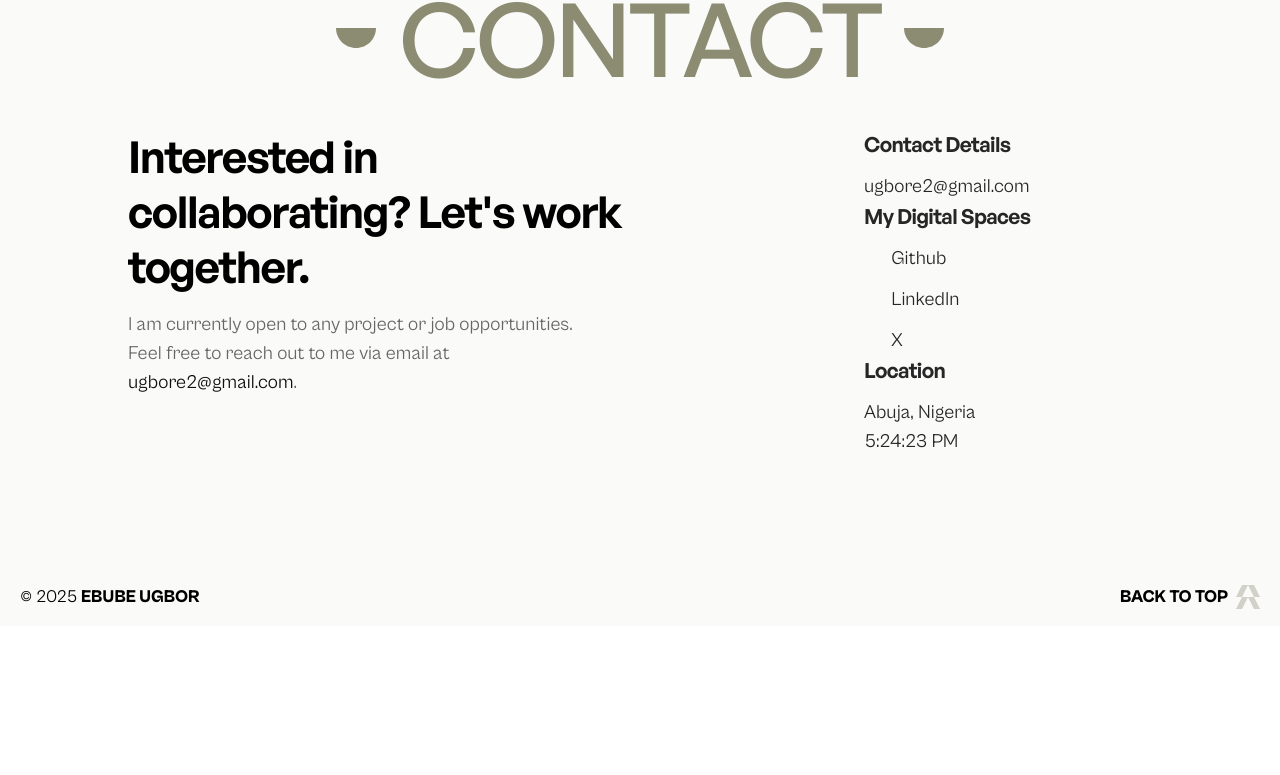
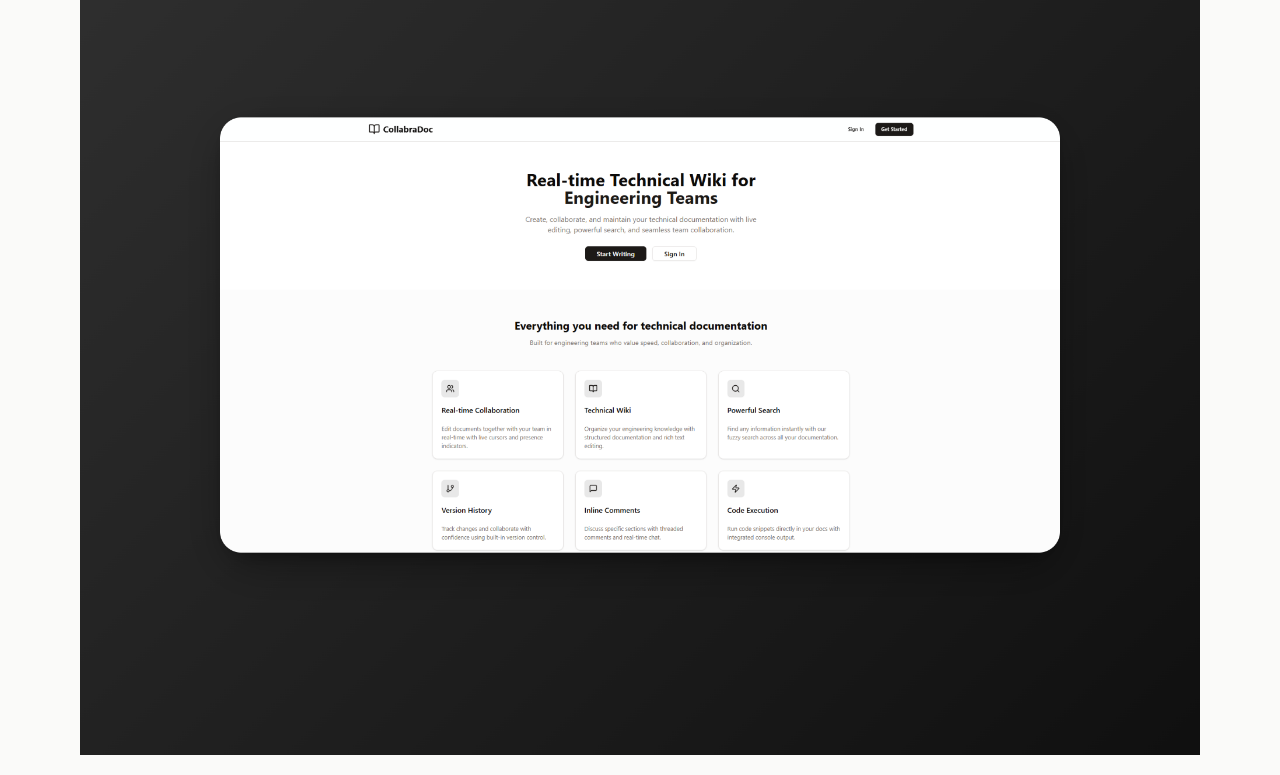
Before and after one commit to 3bube/portfolio, a React (Vite) app: page / in a window 1280 px wide. Shown: the part 5910-6685 px from the top of the page. Before the commit the page ends 6536 px from the top, so only its background shows below. Built offline with nearby package versions, Linux system fonts and the light colour scheme; some icons are missing.

Commit message:
added t0 my projects

```diff
--- a/src/App.jsx
+++ b/src/App.jsx
@@ -14,7 +14,6 @@ import Contact from "./components/homepage/Contact";
 import Footer from "./components/ui/Footer";
 
 const App = () => {
-
   gsap.registerPlugin(ScrollTrigger);
 
   const sectionRefs = useRef([]); // Creating a sectionRefs array
@@ -38,14 +37,11 @@ const App = () => {
             duration: 1,
           }),
           toggleActions: "play none none none",
-
         });
-        ScrollTrigger.refresh()
+        ScrollTrigger.refresh();
       });
     });
   }, []);
-
-
 
   return (
     <div className="bg-secondary-100">
@@ -57,7 +53,7 @@ const App = () => {
         {/* forwardedRef props to pass into the child component to access the ref, then this will go into the useRef array  */}
         <About />
         <Services />
-        <Works forwardedRef={(el) => (sectionRefs.current[1] = el)} />
+        <Works forwardedRef={(el) => (sectionRefs.current[2] = el)} />
         <Contact />
       </main>
       <Footer />
--- a/src/components/homepage/Works.jsx
+++ b/src/components/homepage/Works.jsx
@@ -3,8 +3,84 @@ import project2 from "/src/assets/images/project2.png";
 import project3 from "/src/assets/images/project3.png";
 import project4 from "/src/assets/images/project4.png";
 import project5 from "/src/assets/images/project5.png";
+import project6 from "/src/assets/images/project6.png";
 import Projects from "../ui/Projects";
 import Heading from "../ui/Heading";
+
+const projectsData = [
+  {
+    wrapperClass: "col-span-1 md:col-span-12",
+    props: {
+      link: "https://kreatorspacee.com",
+      img: kreatorspace,
+      alt: "Kreatorspacee mockup",
+      name: "Kreatorspacee",
+      type: "Web Design • Fullstack Development",
+      year: "2024",
+      tools: "ReactJS • Chakra UI • TailwindCSS • Express • Supabase",
+    },
+  },
+  {
+    wrapperClass: "col-span-1 pt-0 md:col-span-7 md:pt-16",
+    props: {
+      link: "https://rest-countries-api-with-color-switcher.vercel.app/",
+      img: project2,
+      alt: "Rest api country landing page mockup",
+      name: "Rest Country landing page",
+      type: "Frontend Development",
+      year: "2024",
+      tools: "React • TailwindCSS • API",
+    },
+  },
+  {
+    wrapperClass: "col-span-1 pt-0 md:col-span-5 md:pt-80",
+    props: {
+      link: "https://url-shortening-api-landing-page-roan-ten.vercel.app/",
+      img: project3,
+      alt: "URL shortener landing page mockup",
+      name: "URL shortener landing page",
+      type: "Frontend Development",
+      year: "2024",
+      tools: "React • TailwindCSS • API ",
+    },
+  },
+  {
+    wrapperClass: "col-span-1 h-fit pt-0 md:col-span-8 md:pt-20",
+    props: {
+      link: "#",
+      img: project4,
+      alt: "AR educational platform mockup",
+      name: "AR Educational Platform",
+      type: "Fullstack development",
+      year: "2024",
+      tools: "React Native • Supabase • React Native Paper",
+    },
+  },
+  {
+    wrapperClass: "col-span-1 h-fit md:col-span-4",
+    props: {
+      link: "https://blorg-landing-page.vercel.app/",
+      img: project5,
+      alt: "Blorg landing page mockup",
+      name: "BLOGR LANDING PAGE",
+      type: "Frontend Development",
+      year: "2024",
+      tools: "HTML • CSS",
+    },
+  },
+  {
+    wrapperClass: "col-span-1 md:col-span-12",
+    props: {
+      link: "https://collabra-doc.vercel.app/",
+      img: project6,
+      alt: "CollabraDoc mockup",
+      name: "CollabraDoc",
+      type: "Fullstack Development",
+      year: "2025",
+      tools: "Next.js • TailwindCSS • Express • MongoDB • Socket.io",
+    },
+  },
+];
 
 export default function Works({ forwardedRef }) {
   return (
@@ -15,63 +91,11 @@ export default function Works({ forwardedRef }) {
     >
       <Heading title="Projects" />
       <div className="mt-10 grid grid-cols-1 gap-16 gap-y-10 md:grid-cols-12">
-        {/* Project #1 */}
-        <div className=" col-span-1 md:col-span-12">
-          <Projects
-            link="https://kreatorspacee.com"
-            img={kreatorspace}
-            alt="Kreatorspacee mockup"
-            name="Kreatorspacee"
-            type="Web Design • Fullstack Development"
-            year="2024"
-            tools="ReactJS • Chakra UI • TailwindCSS • Express • Supabase"
-          />
-        </div>
-        {/* Project #2 */}
-        <div className="col-span-1 pt-0 md:col-span-7 md:pt-16">
-          <Projects
-            link="https://rest-countries-api-with-color-switcher.vercel.app/"
-            img={project2}
-            alt="Rest api country landing page mockup"
-            name="Rest Country landing page"
-            type="Frontend Development"
-            year="2024"
-            tools="React • TailwindCSS • API"
-          />
-        </div>
-        <div className="col-span-1 pt-0 md:col-span-5 md:pt-80">
-          <Projects
-            link="https://url-shortening-api-landing-page-roan-ten.vercel.app/"
-            img={project3}
-            alt="URL shortener landing page mockup"
-            name="URL shortener landing page"
-            type="Frontend Development"
-            year="2024"
-            tools="React • TailwindCSS • API "
-          />
-        </div>
-        <div className="col-span-1 h-fit pt-0 md:col-span-8 md:pt-20">
-          <Projects
-            link="#"
-            img={project4}
-            alt="AR educational platform mockup"
-            name="AR Educational Platform"
-            type="Fullstack development"
-            year="2024"
-            tools="React Native • Supabase • React Native Paper"
-          />
-        </div>
-        <div className="col-span-1 h-fit md:col-span-4">
-          <Projects
-            link="https://blorg-landing-page.vercel.app/"
-            img={project5}
-            alt="Blorg landing page mockup"
-            name="BLOGR LANDING PAGE"
-            type="Frontend Development"
-            year="2024"
-            tools="HTML • CSS"
-          />
-        </div>
+        {projectsData.map((project) => (
+          <div className={project.wrapperClass} key={project.props.name}>
+            <Projects {...project.props} />
+          </div>
+        ))}
       </div>
     </section>
   );
```
Also changed, not shown: src/assets/images/project6.png (added).
